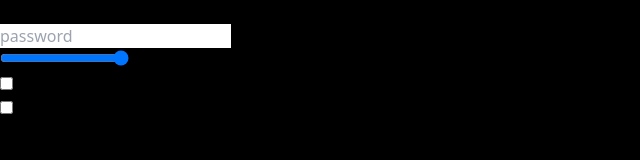
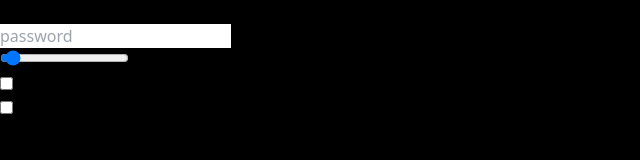
Before and after one commit to MKAIF5/ReactJs-Learning, a React (Vite) app in the folder Hooks ReactJs/hooks practice/: page / in a window 1280 px wide. Shown: the top 160 px of the page, without its empty margins (0-640 px from the left). Built offline with nearby package versions, Linux system fonts and the light colour scheme.

Commit message:
75% practice completed

```diff
--- a/Hooks ReactJs/hooks practice/src/App.jsx
+++ b/Hooks ReactJs/hooks practice/src/App.jsx
@@ -23,8 +23,8 @@ function App() {
     }
 
     for (let i = 1; i <= length.length; i++) {
-       let char = Math.floor(Math.random() * str.length + 1);
-       pass = str.charAt(char)
+      let char = Math.floor(Math.random() * str.length + 1);
+      pass = str.charAt(char)
     }
 
     setPassword(pass)
@@ -39,6 +39,7 @@ function App() {
         <h1 className="text-white text-center">Password Generator</h1>
         <div className="flex shadow rounded-lg overflow-hidden mb-4 my-3">
           <input
+            value={password}
             className="outline-none w-full py-1 px-3"
             type="text"
             placeholder="password"
@@ -60,6 +61,8 @@ function App() {
               type="range"
               min={6}
               max={50}
+              value={length}
+              onChange={(e) => setLength(e.target.value)}
             />
             <label>Length: ({length})</label>
           </div>
```
